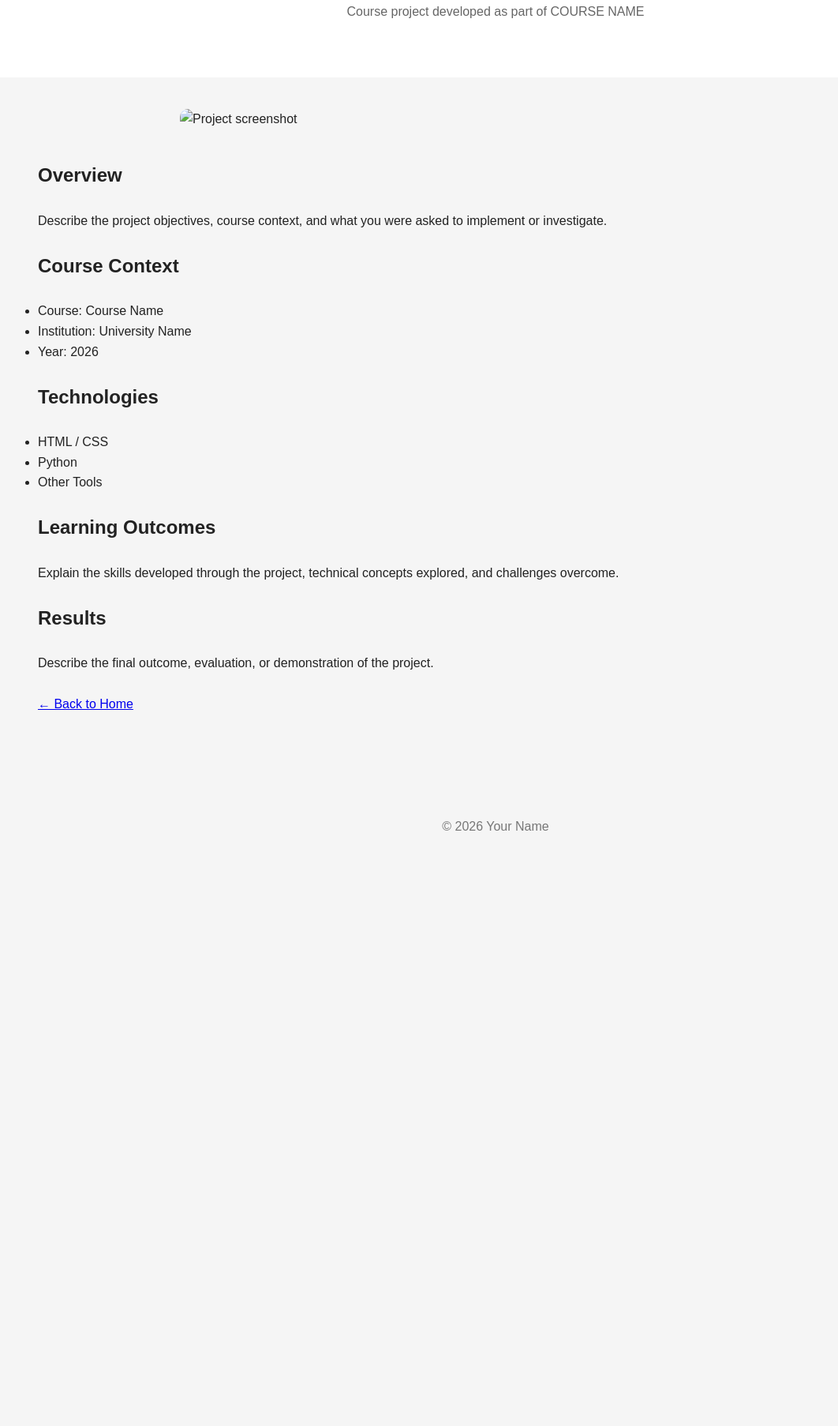
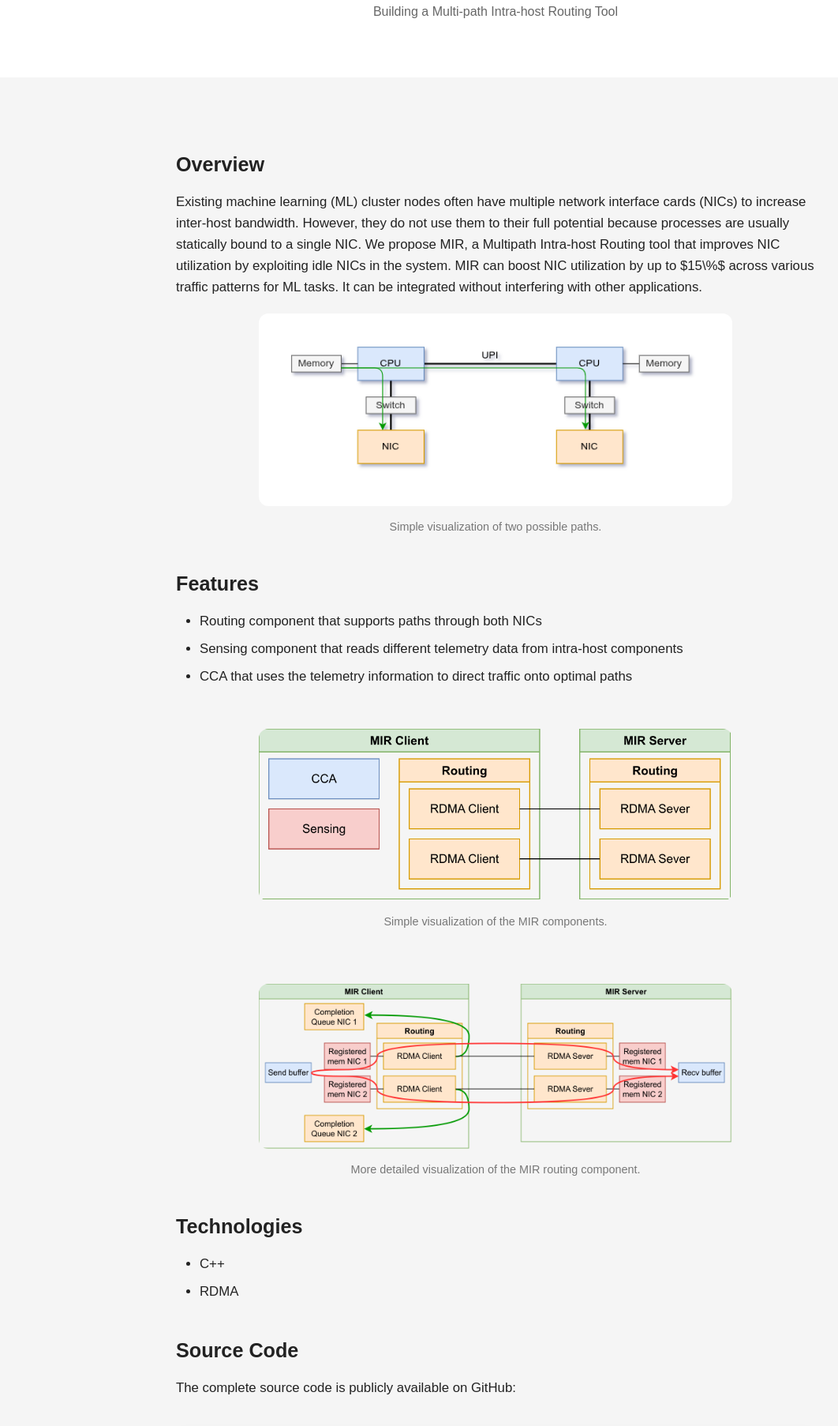
Before and after one commit to Bongni/Bongni, a plain HTML site: page projects/mir.html in a window 1280 px wide. Shown: the part 119-1925 px from the top of the page at 79% size, without its empty margins (12-1074 px from the left). Before the commit the page ends 1209 px from the top, so only its background shows below. Drawn offline with Linux system fonts and the light colour scheme.

Commit message:
Added MIR page.

```diff
--- a/projects/mir.html
+++ b/projects/mir.html
@@ -3,7 +3,7 @@
 <head>
     <meta charset="UTF-8">
     <meta name="viewport" content="width=device-width, initial-scale=1.0">
-    <title>Project Name</title>
+    <title>MIR</title>
 
     <link rel="stylesheet" href="../style.css">
 </head>
@@ -15,71 +15,135 @@
     <h1>Project Name</h1>
 
     <p class="subtitle">
-        Course project developed as part of COURSE NAME
+        Building a Multi-path Intra-host Routing Tool
     </p>
 
 </header>
 
-<main>
-
-<img
-    src="../images/project1.jpg"
-    alt="Project screenshot"
-    style="
-        width:100%;
-        max-width:800px;
-        display:block;
-        margin:auto;
-        border-radius:10px;
-        margin-bottom:40px;
-    "
->
+<main class="project-page">
 
 <h2>Overview</h2>
 
 <p>
-Describe the project objectives, course context,
-and what you were asked to implement or investigate.
+Existing machine learning (ML) cluster nodes often have multiple network interface cards (NICs)
+to increase inter-host bandwidth. However, they do not use them to their full potential because
+processes are usually statically bound to a single NIC. We propose MIR, a Multipath Intra-host
+Routing tool that improves NIC utilization by exploiting idle NICs in the system. MIR can boost
+NIC utilization by up to $15\%$ across various traffic patterns for ML tasks.
+It can be integrated without interfering with other applications.
 </p>
 
-<br>
+<figure>
+    <img
+        src="../images/mir/mir.png"
+        alt="Project screenshot"
+        class="project-image"
+    >
 
-<h2>Course Context</h2>
+    <figcaption>
+        Simple visualization of two possible paths.
+    </figcaption>
+</figure>
+
+<h2>Features</h2>
 
 <ul>
-    <li>Course: Course Name</li>
-    <li>Institution: University Name</li>
-    <li>Year: 2026</li>
+    <li>
+        Routing component that supports paths through both NICs
+    </li>
+    <li>
+        Sensing component that reads different telemetry data from intra-host components
+    </li>
+    <li>
+        CCA that uses the telemetry information to direct traffic onto optimal paths
+    </li>
 </ul>
 
 <br>
 
+<figure>
+    <img
+        src="../images/mir/MIR-simple.png"
+        alt="Project screenshot"
+        class="project-image"
+    >
+
+    <figcaption>
+        Simple visualization of the MIR components.
+    </figcaption>
+</figure>
+
+<br>
+
+<figure>
+    <img
+        src="../images/mir/MIR-Routing.png"
+        alt="Project screenshot"
+        class="project-image"
+    >
+
+    <figcaption>
+        More detailed visualization of the MIR routing component.
+    </figcaption>
+</figure>
+
 <h2>Technologies</h2>
 
 <ul>
-    <li>HTML / CSS</li>
-    <li>Python</li>
-    <li>Other Tools</li>
+    <li>C++</li>
+    <li>RDMA</li>
 </ul>
 
-<br>
-
-<h2>Learning Outcomes</h2>
+<h2>Source Code</h2>
 
 <p>
-Explain the skills developed through the project,
-technical concepts explored,
-and challenges overcome.
+The complete source code is publicly available on GitHub:
 </p>
 
-<br>
+<a
+    href="https://github.com/Bongni/"
+    target="_blank"
+    rel="noopener noreferrer"
+    class="github-card-link"
+>
+    <div class="github-card">
+        <div class="github-icon">
+            <img src="../images/GitHub_Invertocat_Black.svg" alt="GitHub">
+        </div>
+
+        <div class="github-info">
+            <h3>View source code</h3>
+            <p>
+                Explore the implementation, documentation, and experiments.
+            </p>
+        </div>
+
+        <div class="github-arrow">
+            →
+        </div>
+    </div>
+</a>
 
 <h2>Results</h2>
 
 <p>
-Describe the final outcome, evaluation,
-or demonstration of the project.
+This project demonstrates that it is possible to improve the NIC utilization by moving
+away from the current paradigm of static NIC bindings. The results suggest that dynamic
+NIC allocation is a promising improvement and could motivate future research into more
+sophisticated approaches.
 </p>
+
+<figure>
+    <img
+        src="../images/mir/results.png"
+        alt="Project screenshot"
+        class="project-image"
+    >
+
+    <figcaption>
+        Results of the evaluation (higher is better).
+    </figcaption>
+</figure>
 
 <br>
 
@@ -90,7 +154,7 @@ or demonstration of the project.
 </main>
 
 <footer>
-    <p>© 2026 Your Name</p>
+    <p>© 2026 Sascha Bongni</p>
 </footer>
 
 </body>
--- a/style.css
+++ b/style.css
@@ -128,6 +128,7 @@ footer {
     display: block;
     width: 100%;
     max-height: 500px;
+    max-width: 600px;
     object-fit: contain;
     margin: 0 auto 40px auto;
     border-radius: 12px;
@@ -137,6 +138,7 @@ footer {
     display: block;
     width: 100%;
     max-height: 500px;
+    max-width: 600px;
     object-fit: contain;
     margin: 0 auto 40px auto;
     border-radius: 12px;
```
Also changed, not shown: projects/aos.html (+29 -38 lines), projects/project.html (deleted, +0 -78 lines), projects/rdma.html (+1 -1 lines), images/mir/MIR-Routing.png (added), images/mir/MIR-simple.png (added), images/mir/results.png (added).
